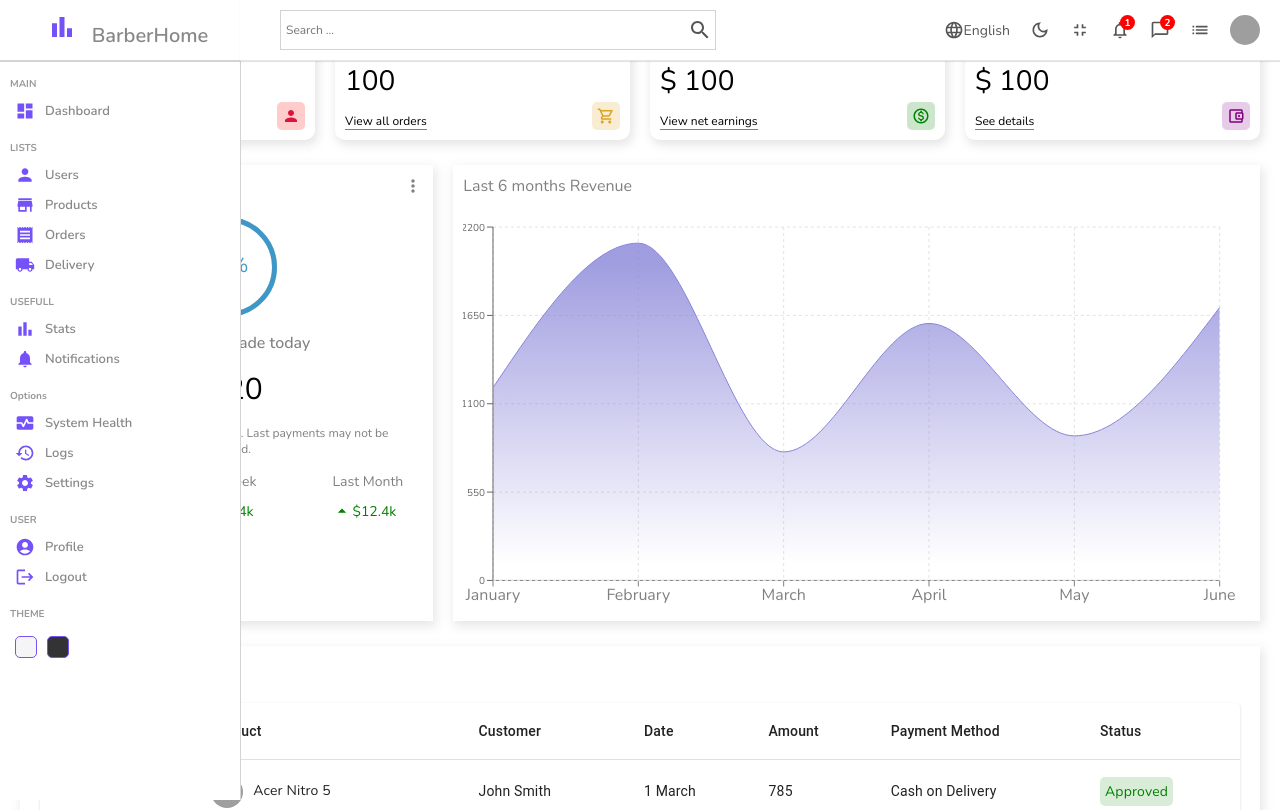
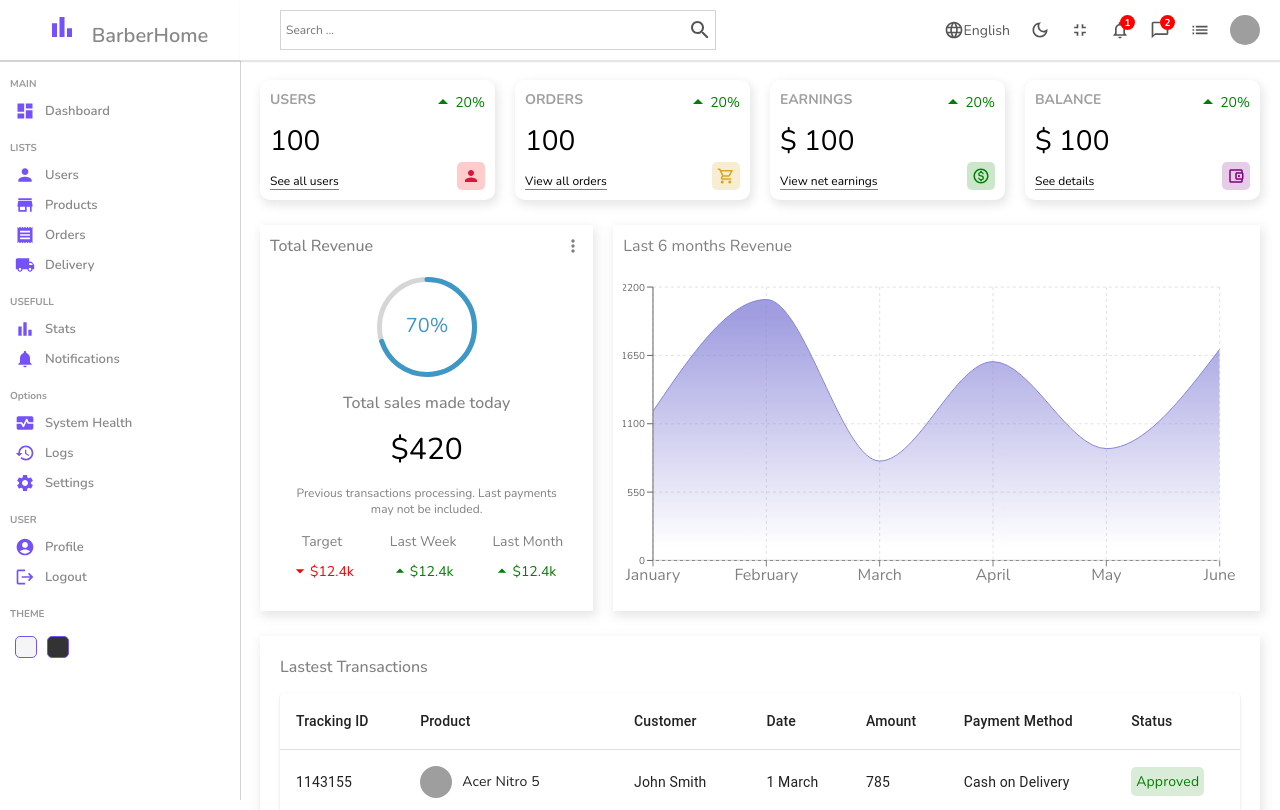
Before and after one commit to ffriass/admin-panel-react, a React (Create React App) app: page / in a window 1280 px wide. Shown: the top 810 px of the page. Built offline with nearby package versions, Linux system fonts and the light colour scheme; grey boxes are pictures that could not be loaded.

Commit message:
add a shared layout between pages

```diff
--- /dev/null
+++ b/src/components/layout/Layout.jsx
@@ -0,0 +1,29 @@
+import React from "react";
+import "./layout.scss";
+import Sidebar from "../../components/sidebar/Sidebar";
+import Navbar from "../../components/navbar/Navbar";
+import Widget from "../../components/widgets/Widget";
+import Featured from "../../components/featured/Featured";
+import Chart from "../../components/chart/Chart";
+import List from "../../components/table/Table";
+import Grid from "@mui/material/Grid";
+import { Container, Stack } from "@mui/material";
+import { Body, MainContainer, PageContent } from "./styled-layout-components";
+
+const Layout = (props) => {
+  return (
+    <>
+      <Sidebar />
+      <Body>
+        <Navbar />
+        <PageContent>
+          <MainContainer>
+            {props.children}
+          </MainContainer>
+        </PageContent>
+      </Body>
+    </>
+  );
+};
+
+export default Layout;
--- /dev/null
+++ b/src/components/layout/layout.scss
@@ -0,0 +1,8 @@
+section{
+    padding-bottom: 10;
+    position: relative;
+    min-height: 100vh;
+    width: calc(100% - 240px);
+    left: 240px;
+    transition: all 0.5s ease;
+}
--- /dev/null
+++ b/src/components/layout/styled-layout-components.js
@@ -0,0 +1,18 @@
+import styled from "styled-components";
+
+export const Body = styled.section`
+    padding-bottom: 10;
+    position: relative;
+    min-height: 100vh;
+    width: calc(100% - 240px);
+    left: 240px;
+    transition: all 0.5s ease;
+`;
+
+export const PageContent = styled.div`
+    display: flex;
+`;
+export const MainContainer = styled.div`
+    margin-top: 60px;
+    width:100%;
+`;
--- a/src/pages/home/Home.jsx
+++ b/src/pages/home/Home.jsx
@@ -1,18 +1,19 @@
-import React from 'react'
-import './home.scss'
-import Sidebar from '../../components/sidebar/Sidebar'
-import Navbar from '../../components/navbar/Navbar'
-import Widget from '../../components/widgets/Widget'
-import Featured from '../../components/featured/Featured'
-import Chart from '../../components/chart/Chart'
-import List from '../../components/table/Table'
+import React from "react";
+import "./home.scss";
+import Sidebar from "../../components/sidebar/Sidebar";
+import Navbar from "../../components/navbar/Navbar";
+import Widget from "../../components/widgets/Widget";
+import Featured from "../../components/featured/Featured";
+import Chart from "../../components/chart/Chart";
+import List from "../../components/table/Table";
+import Grid from "@mui/material/Grid";
+import { Box, Container, Stack } from "@mui/material";
+import Layout from "../../components/layout/Layout";
 
 const Home = () => {
   return (
-    <div className='home'>
-       <Sidebar/>
+    <Layout>
       <div className="homeContainer">
-        <Navbar/>
         <div className="widgets">
           <Widget type="user" />
           <Widget type="order" />
@@ -20,15 +21,40 @@ const Home = () => {
           <Widget type="balance" />
         </div>
         <div className="charts">
-        <Featured/>
-        <Chart title="Last 6 months Revenue" aspect={2/1}/>
+          <Featured />
+          <Chart title="Last 6 months Revenue" aspect={2 / 1} />
         </div>
         <div className="listContainer">
           <div className="listTitle">Lastest Transactions</div>
-        <List/>
+          <List />
         </div>
       </div>
-    </div>
-  )
-}
-export default Home
+    </Layout>
+  );
+};
+
+// const Home = () => {
+//   return (
+//     <div className='home'>
+//        <Sidebar/>
+//        <div className="homeContainer">
+//         <Navbar/>
+//         <div className="widgets">
+//           <Widget type="user" />
+//           <Widget type="order" />
+//           <Widget type="earning" />
+//           <Widget type="balance" />
+//         </div>
+//         <div className="charts">
+//         <Featured/>
+//         <Chart title="Last 6 months Revenue" aspect={2/1}/>
+//        </div>
+//        <div className="listContainer">
+//         <div className="listTitle">Lastest Transactions</div>
+//         <List/>
+//        </div>
+//        </div>
+//     </div>
+//   )
+// }
+export default Home;
--- a/src/pages/home/home.scss
+++ b/src/pages/home/home.scss
@@ -1,5 +1,5 @@
-.home {
-    display: flex;
+// .home {
+//     display: flex;
 
     .homeContainer {
       flex: 6;
@@ -28,4 +28,4 @@
         }
       }
     }
-  }
+  // }
--- a/src/pages/list/List.jsx
+++ b/src/pages/list/List.jsx
@@ -1,20 +1,16 @@
-import React from 'react'
-import './list.scss'
-import Navbar from '../../components/navbar/Navbar'
-import Sidebar from '../../components/sidebar/Sidebar'
-import DataTable from '../../components/datatable/DataTable'
-
+import React from "react";
+import "./list.scss";
+import DataTable from "../../components/datatable/DataTable";
+import Layout from "../../components/layout/Layout";
 
 const List = () => {
   return (
-    <div className='list'>
-      <Sidebar/>
+    <Layout>
       <div className="listContainer">
-        <Navbar/>
         <DataTable/>
       </div>
-    </div>
+    </Layout>
   )
 }
 
-export default List
+export default List;
--- a/src/pages/list/list.scss
+++ b/src/pages/list/list.scss
@@ -1,8 +1,8 @@
-.list{
-    display: flex;
-    width: 100%;
+// .list{
+//     display: flex;
+//     width: 100%;
 
     .listContainer{
         flex: 6;
     }
-}
+// }
```
Lines whose indentation alone changed are shown as unchanged.
